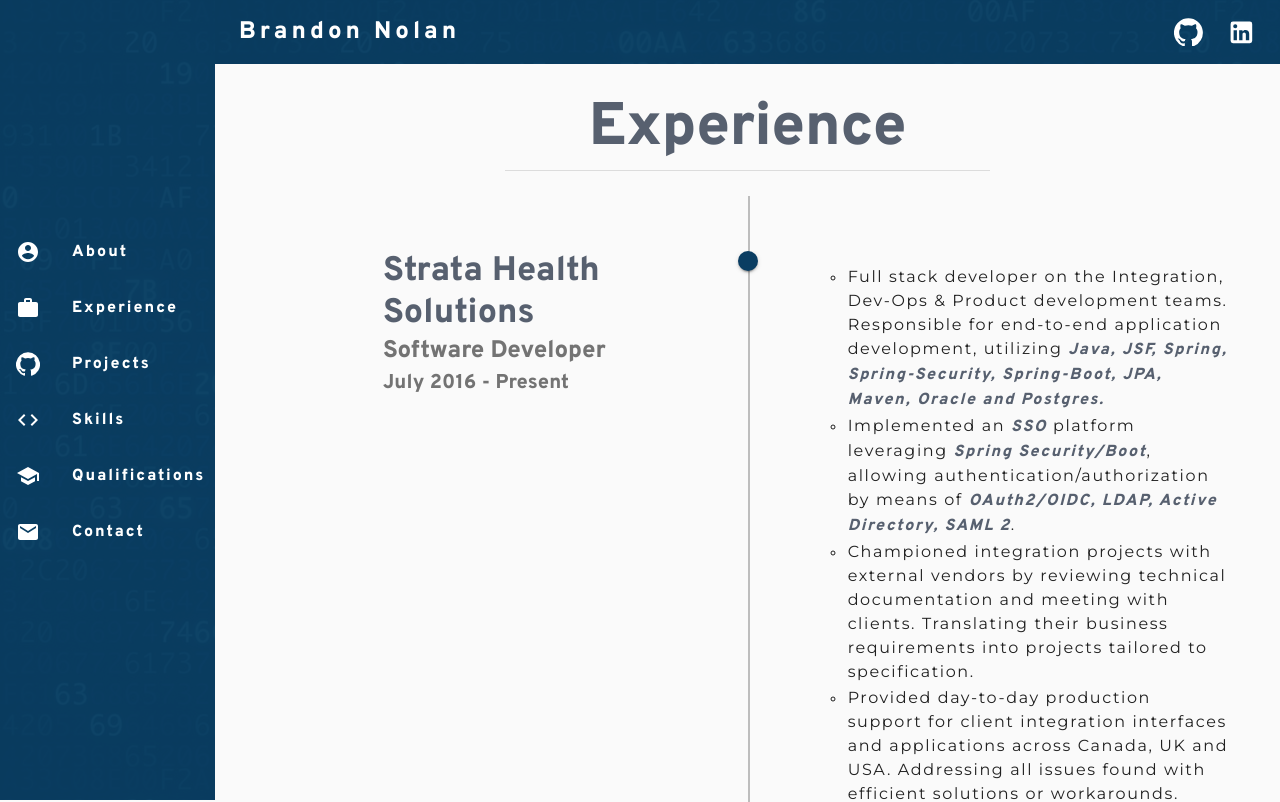
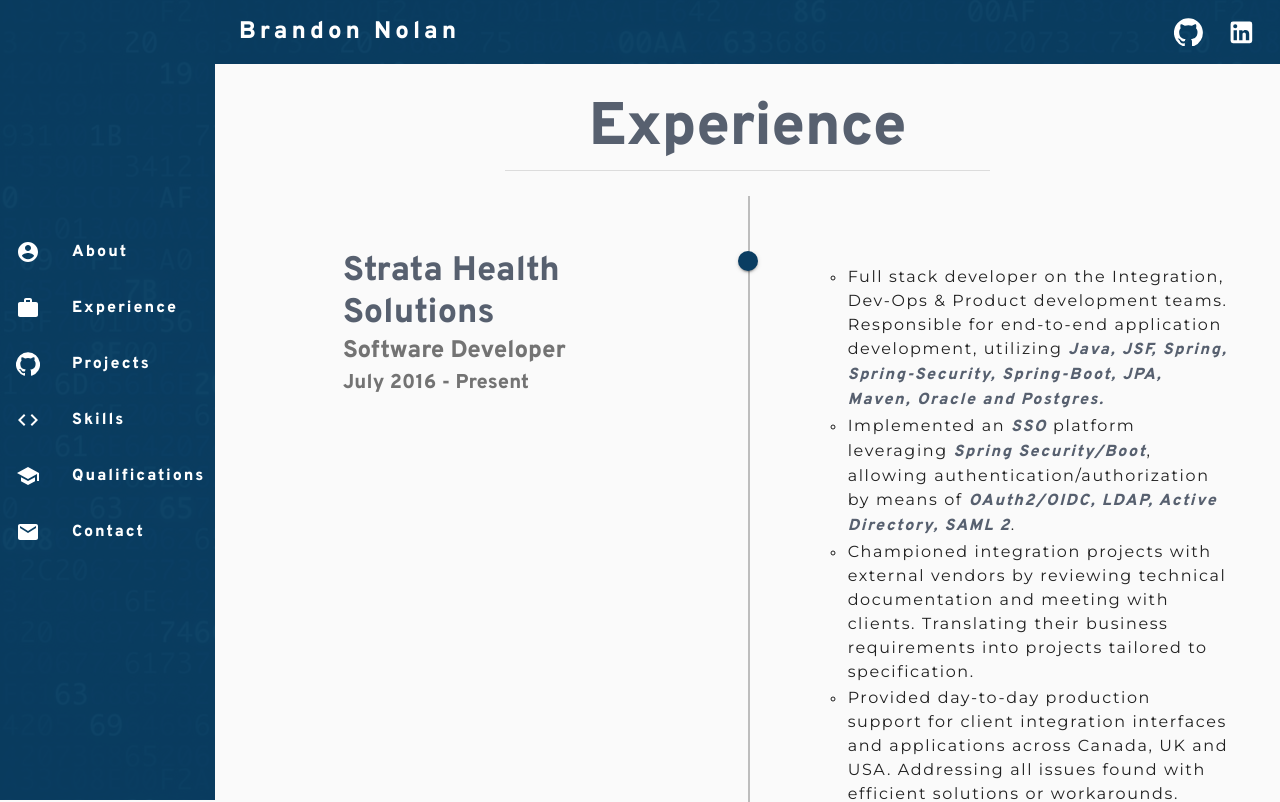
Before and after one commit to brandon3123/personal-website, a React (Create React App) app in the folder client/: page /Experience in a window 1280 px wide. Shown: the top 802 px of the page. Built offline with nearby package versions, Linux system fonts and the light colour scheme.

Commit message:
Tweaking a bit of padding. I wish I was better at front-end....so many screen sizes

```diff
--- a/client/src/App.css
+++ b/client/src/App.css
@@ -1,7 +1,7 @@
 @import url('https://fonts.googleapis.com/css2?family=Montserrat&family=Overpass:wght@800&display=swap');
 
-.pad-left-120 {
-    padding-left: 120px;
+.pad-left-80 {
+    padding-left: 80px;
 }
 
 .pad-left-70 {
--- a/client/src/components/Experience.js
+++ b/client/src/components/Experience.js
@@ -22,7 +22,7 @@ class Experience extends React.Component {
                     <div className="experience-timeline-content">
                         <div className="timeline-article">
                             <div className="content-left-container">
-                                <div className="content-left pad-left-120">
+                                <div className="content-left pad-left-80">
                                     <Typography className={'headerFont'} variant={'h4'}>Strata Health Solutions</Typography>
                                     <Typography variant={"h5"} className={'headerFont'} color={"textSecondary"}>Software
                                         Developer</Typography>
```
